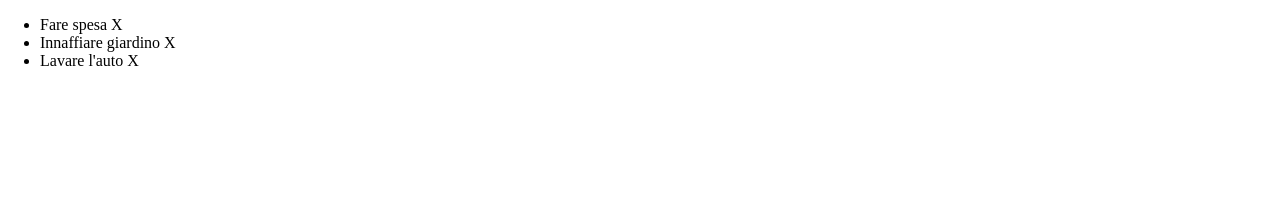
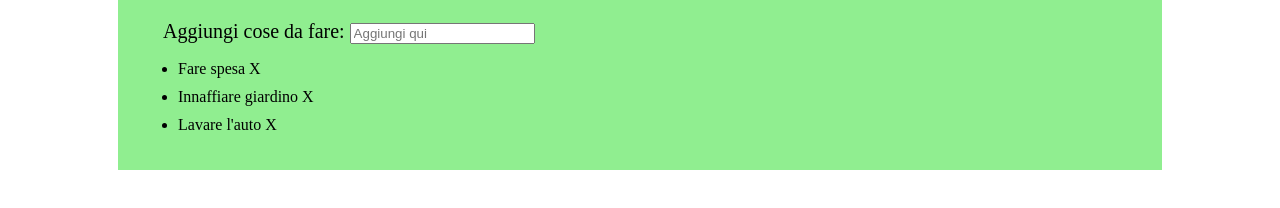
Before and after one commit to francescapetra/js-todo-clone, a plain HTML site: page index.html in a window 1280 px wide. Drawn offline with nearby package versions, Linux system fonts and the light colour scheme.

Commit message:
label+input

```diff
--- a/css/style.css
+++ b/css/style.css
@@ -3,6 +3,19 @@ body{
   padding: 0;
   box-sizing: border-box;
 }
+.container{
+  width: 80%;
+  margin: auto;
+  background-color: lightgreen;
+  padding: 20px 0 20px 20px;
+}
+label{
+  padding-left: 25px;
+  font-size: 20px;
+}
+li{
+  margin-bottom: 10px;
+}
 .template{
   display: none;
 }
--- a/index.html
+++ b/index.html
@@ -10,8 +10,10 @@
 <body>
 
   <div class="container">
-    <ul class="to_do_list">
-    </ul>
+    <label for="addlist">Aggiungi cose da fare: </label>
+    <input id="addlist" type="text" placeholder="Aggiungi qui">
+    <ul class="to_do_list"></ul>
+
   </div>
 
 
--- a/js/script.js
+++ b/js/script.js
@@ -25,7 +25,7 @@ $(".to_do_list").on("click", ".delete",function(){
   $(this).parent().remove();
 }
 );
-
+// aggiungi una label e input in html
 
 
 
```
